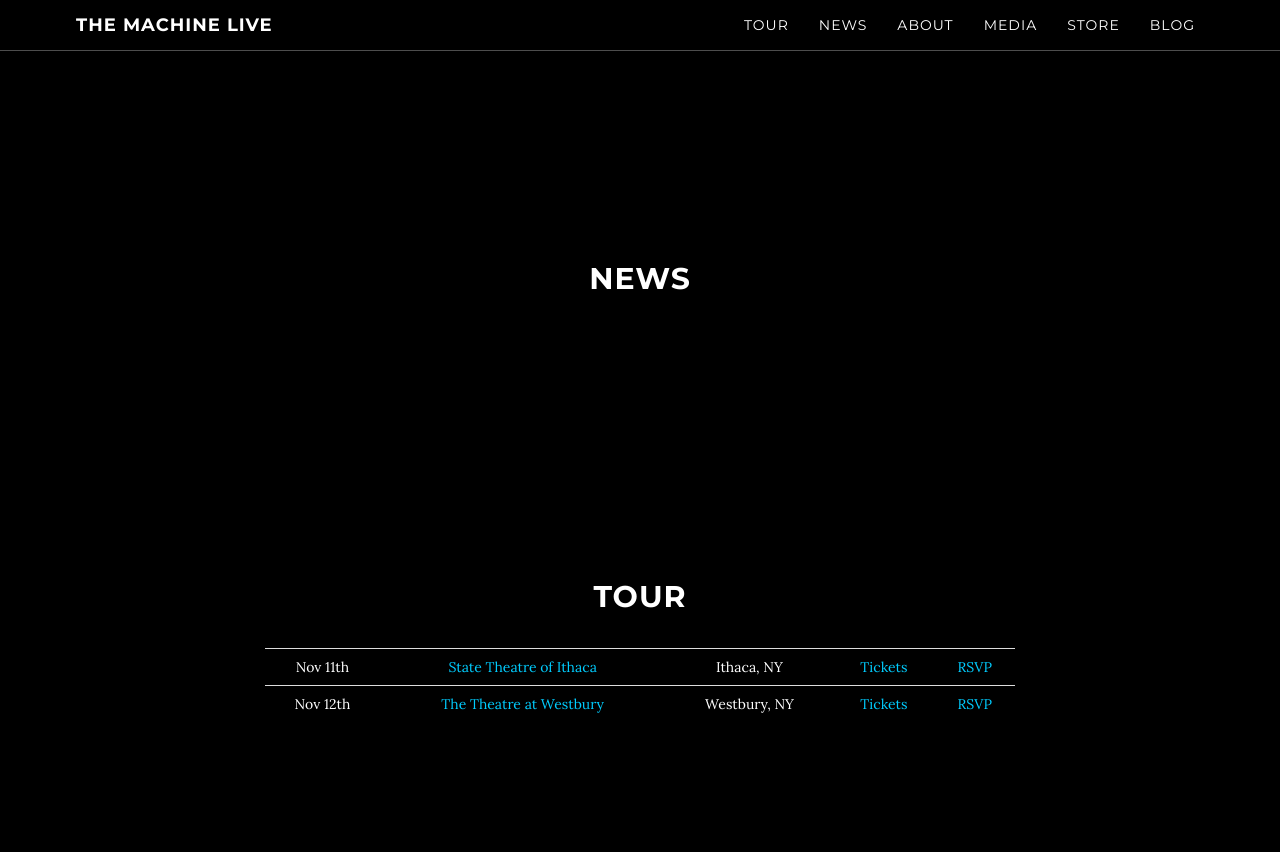
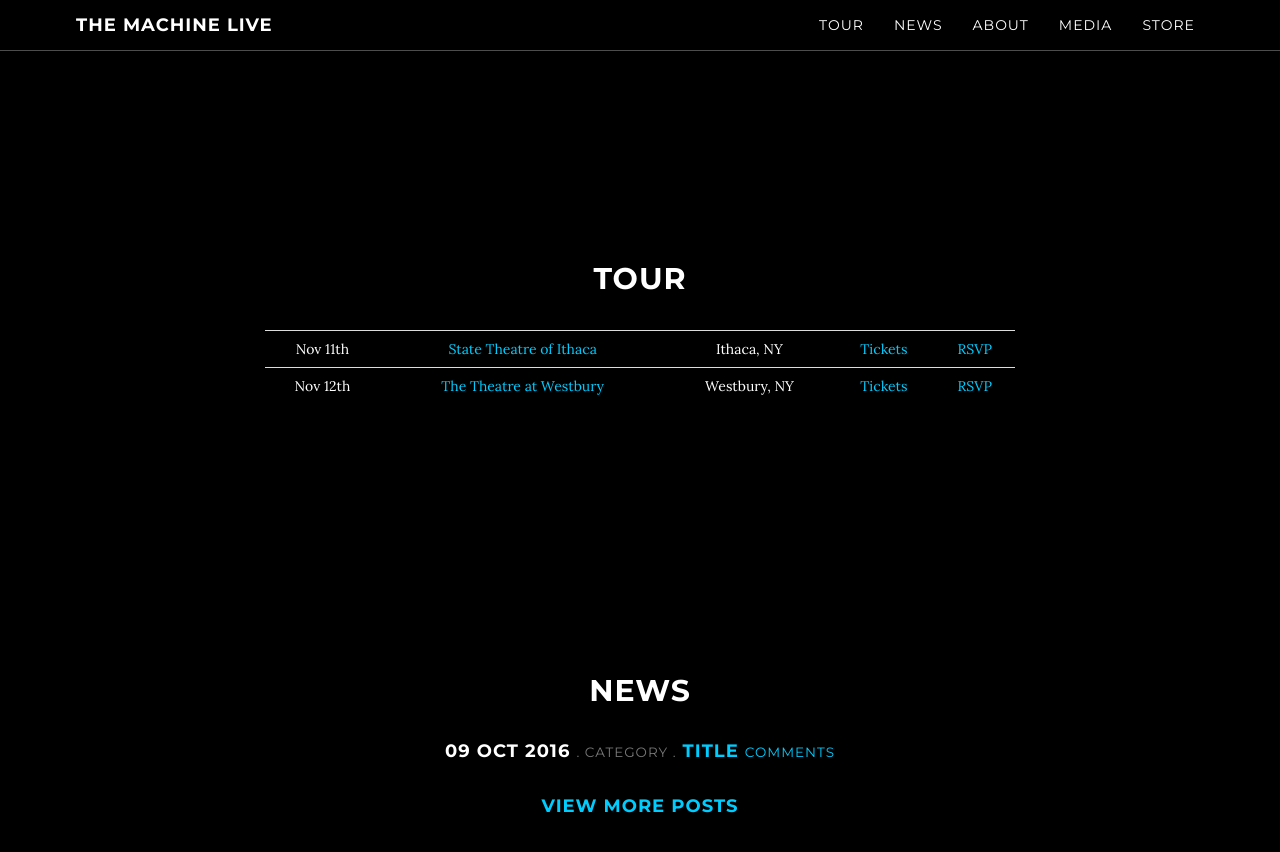
Before and after one commit to machineweb/machineweb.github.io, a Jekyll site: the page built from index.html, in a window 1280 px wide and 900 px high, scrolled down 888 px. Shown: the top 852 px of the window. Built offline with Jekyll 4.4.1, drawn with Linux system fonts in a browser that asks for light colours; comment, search, counter and statistics services are not loaded; some of the changed text lies outside the part shown.

Commit message:
finished news

```diff
--- a/_config.yml
+++ b/_config.yml
@@ -17,7 +17,6 @@ pages_list:
   About: 'about'
   Media: 'media'
   Store: 'store'
-  Blog: 'blog'
 
 background-img: "/img/intro-bg.jpg"
 
--- a/_includes/blog.html
+++ /dev/null
@@ -1,55 +0,0 @@
-<!DOCTYPE html PUBLIC "-//W3C//DTD XHTML 1.0 Strict//EN" "http://www.w3.org/TR/xhtml1/DTD/xhtml1-strict.dtd">
-<html xmlns="http://www.w3.org/1999/xhtml" xml:lang="en" lang="en">
-
-  {% include head.html %}
-
-  <body id="page-top" data-spy="scroll" data-target=".navbar-fixed-top">
-
-  {% include navigation.html %}
-
-  <section id="{{ page.title }}" class="container content-section text-center">
-    <div class="row">
-      <div class="col-lg-8 col-lg-offset-2">
-
-      {{ page.content | markdownify }}
-
-      {% for post in paginator.posts %}
-        <h4 align="left"><strong>{{ post.date | date_to_string }}</strong> <small>. {{ post.category }} .</small> <a href="{{ post.url }}"> <strong>{{ post.title }} </strong> </a> <small><a href="{{ post.url }}#disqus_thread">Comments</a></small></h4>
-      {% endfor %}
-
-      <!-- Pagination links -->
-      <div class="pagination">
-
-        {% if paginator.previous_page and paginator.next_page%}
-          <h4>
-              <a href="{{ paginator.previous_page_path }}" class="previous">Newer Posts</a>  <a href="{{ paginator.next_page_path }}" class="next">Older Posts</a>
-          </h4>
-        {% endif %}
-
-        {% if paginator.previous_page %}
-          <h4><a href="{{ paginator.previous_page_path }}" class="previous">Newer Posts</a></h4>
-        {% endif %}
-
-        {% if paginator.next_page %}
-          <h4><a href="{{ paginator.next_page_path }}" class="next">Older Posts</a></h4>
-        {% endif %}
-
-        </div>
-      </div>
-    </div>
-  </section>
-
-  <section id="{{ page.title }}" class="container content-section text-center">
-    <div class="row">
-      <div class="col-lg-8 col-lg-offset-2">
-	       {% include social-buttons.html %}
-      </div>
-    </div>
-  </section>
-
-  {% include footer.html %}
-
-  {% include js.html %}
-
-</body>
-</html>
--- a/_includes/news.html
+++ /dev/null
@@ -1,8 +0,0 @@
-<!-- News Section -->
-<section id="{{ page.title }}" class="container content-section text-center">
-    <div class="row">
-        <div class="col-lg-8 col-lg-offset-2">
-            {{ page.content | markdownify }}
-        </div>
-    </div>
-</section>
--- a/_layouts/index.html
+++ b/_layouts/index.html
@@ -17,21 +17,13 @@
 
       {% include tour.html %}
 
-    {% elsif page.section-type == "news" %}
+    {% elsif page.section-type == "latest-post" %}
 
-      {% include news.html %}
+      {% include latest-post.html %}
 
     {% elsif page.section-type == "about" %}
 
       {% include about.html %}
-
-    {% elsif page.section-type == "store" %}
-
-      {% include store.html %}
-
-    {% elsif page.section-type == "media" %}
-
-      {% include media.html %}
 
     {% elsif page.section-type == "contact" %}
 
@@ -41,8 +33,6 @@
 
   {% endfor %}
 
-  {% include blog.html %}
-
   {% include footer.html %}
 
   {% include js.html %}
--- a/about.html
+++ b/about.html
@@ -1,6 +1,6 @@
 ---
 layout: null
-order: 2
+order: 3
 section-type: about
 title: About
 ---
--- a/blog/index.html
+++ b/blog/index.html
@@ -3,4 +3,3 @@ layout: blog
 section-type: blog
 title: Blog
 ---
-##Blog
--- a/latest-post.html
+++ b/latest-post.html
@@ -1,5 +1,6 @@
 ---
 section-type: latest-post
-title: Blog
+title: News
+order: 2
 ---
-## Latest Blog Post
+## News
```
Also changed, not shown: _includes/career.html (deleted, +0 -43 lines), news.html (deleted, +0 -7 lines).
